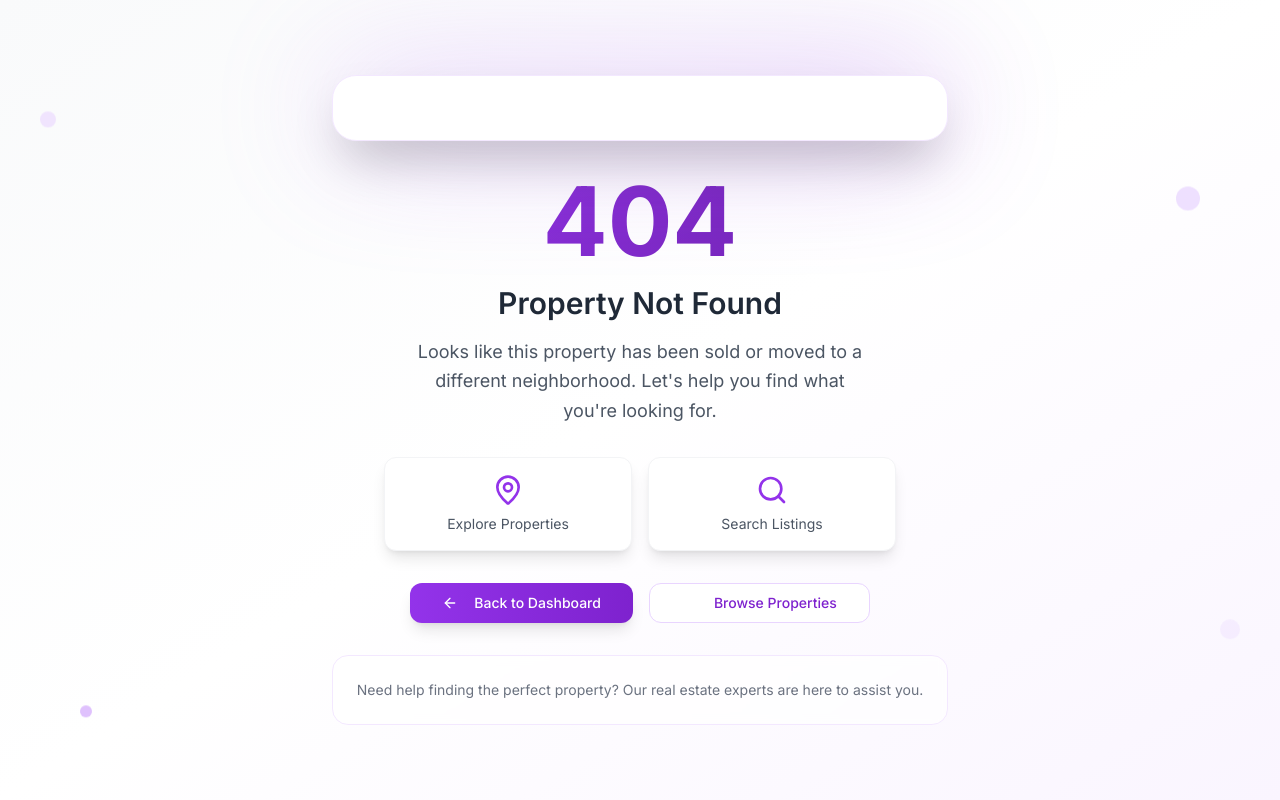
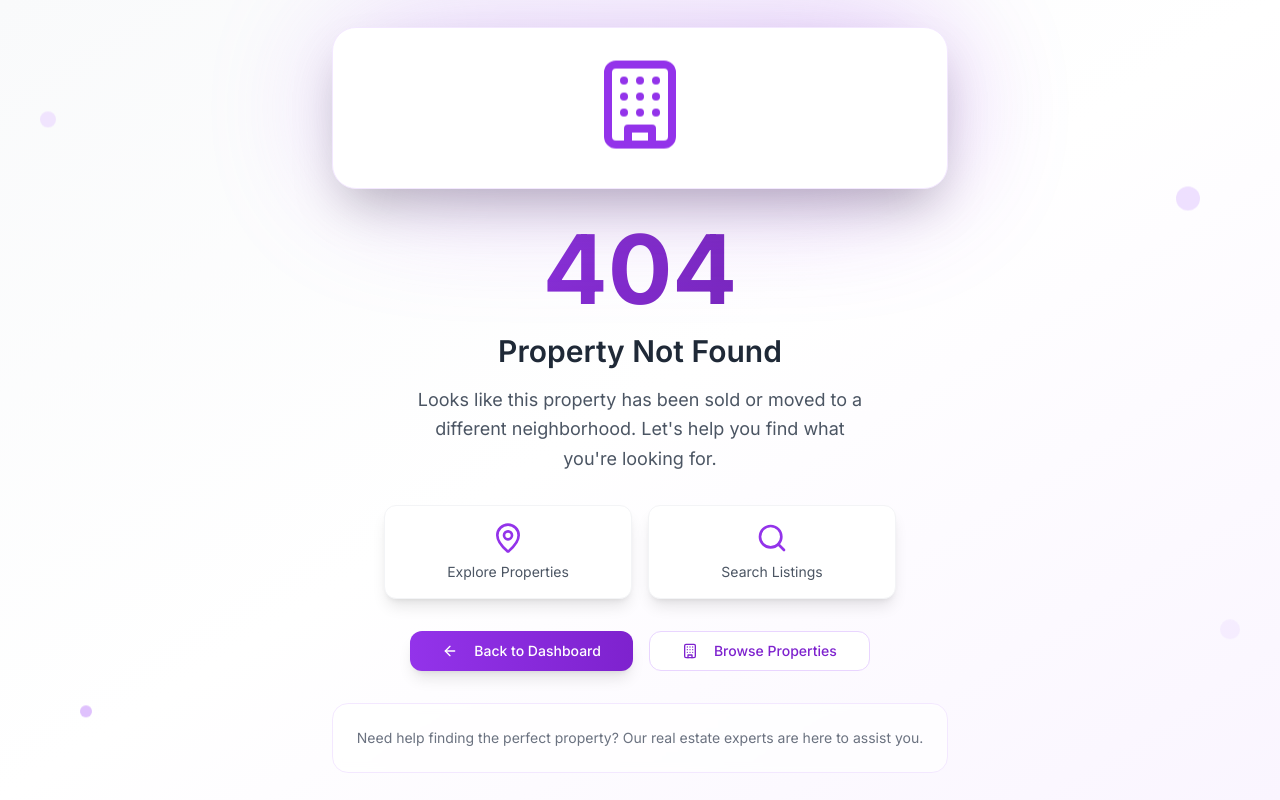
Before and after one commit to bhanuprakashsfdc/realestatetptcrm, a React (Vite) app: page /activities in a window 1280 px wide. Built offline with nearby package versions, Linux system fonts and the light colour scheme.

Commit message:
Fix: Resolve 404 page TypeScript errors
Fixes TypeScript errors in `NotFound.tsx` related to the `building` icon import and usage. Replaced incorrect import and usage of `building` icon with the correct one.

```diff
--- a/src/pages/NotFound.tsx
+++ b/src/pages/NotFound.tsx
@@ -1,7 +1,7 @@
 
 import { useLocation, Link } from "react-router-dom";
 import { useEffect } from "react";
-import { building, MapPin, ArrowLeft, Search } from "lucide-react";
+import { Building, MapPin, ArrowLeft, Search } from "lucide-react";
 import { Button } from "@/components/ui/button";
 
 const NotFound = () => {
@@ -21,7 +21,7 @@ const NotFound = () => {
         <div className="relative">
           <div className="absolute inset-0 bg-gradient-to-r from-purple-400 to-purple-600 rounded-full blur-3xl opacity-20 animate-pulse"></div>
           <div className="relative bg-white rounded-3xl p-8 shadow-2xl border border-purple-100">
-            <building className="w-24 h-24 mx-auto text-purple-600 animate-bounce" />
+            <Building className="w-24 h-24 mx-auto text-purple-600 animate-bounce" />
           </div>
         </div>
 
@@ -61,7 +61,7 @@ const NotFound = () => {
           </Link>
           <Link to="/properties">
             <Button variant="outline" className="border-purple-200 text-purple-700 hover:bg-purple-50 px-8 py-3 rounded-xl transition-all duration-300 hover:scale-105">
-              <building className="w-4 h-4 mr-2" />
+              <Building className="w-4 h-4 mr-2" />
               Browse Properties
             </Button>
           </Link>
```
